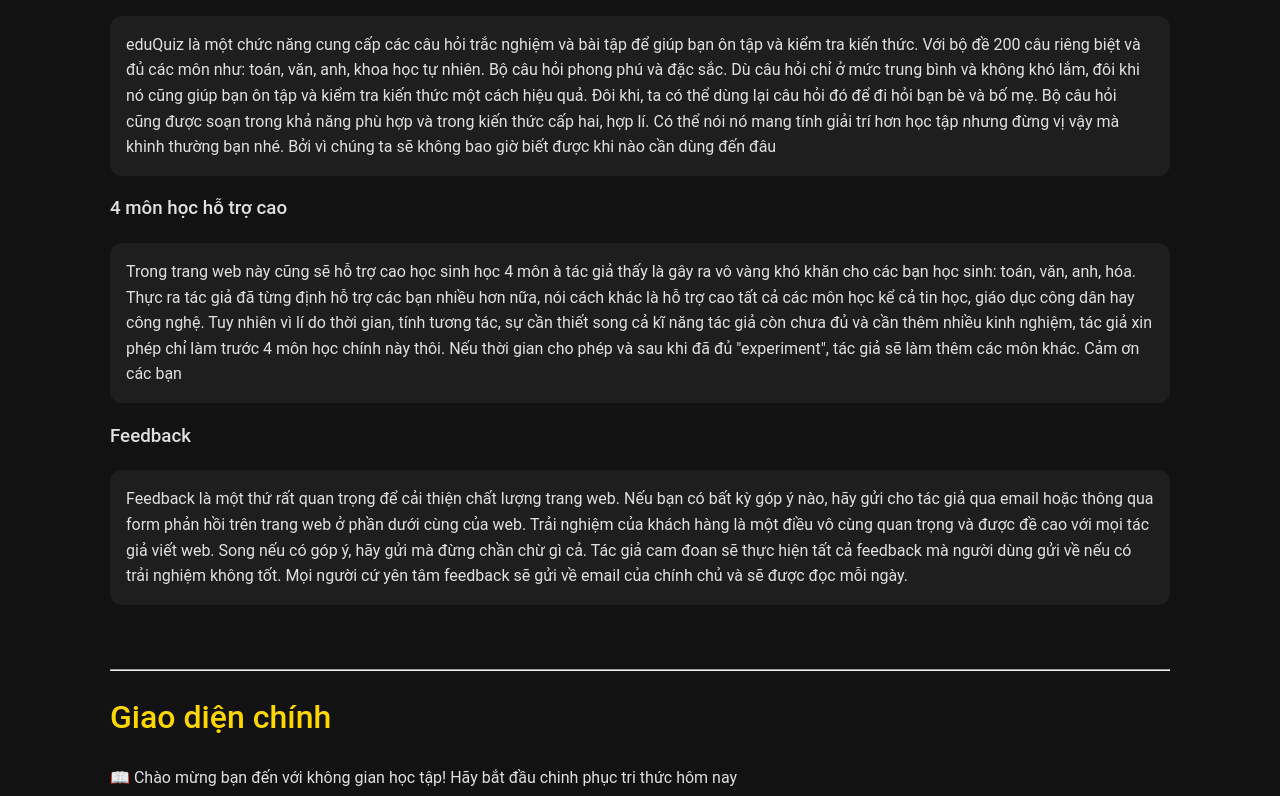
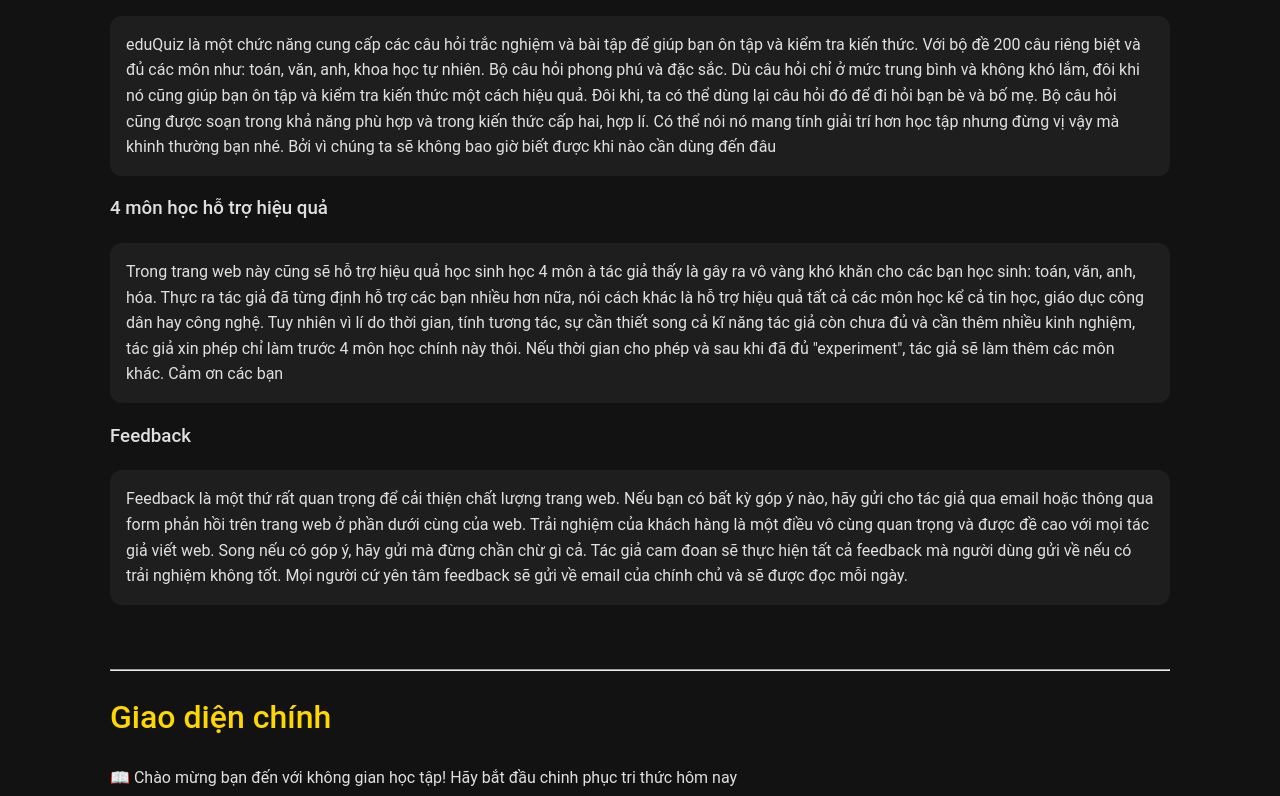
Before and after one commit to LeTrongMinhTu/eduSupport, a plain HTML site: page index.html in a window 1280 px wide. Shown: the part 1108-1904 px from the top of the page. Drawn offline with nearby package versions, Linux system fonts and the light colour scheme.

Commit message:
Final commit (sáng thứ 6)6

```diff
--- a/index.html
+++ b/index.html
@@ -3,10 +3,10 @@
 <head>
     <meta charset="UTF-8">
     <meta name="viewport" content="width=device-width, initial-scale=1.0">
-    <title>Ứng dụng học tập cấp 2</title>
+    <title>Website học tập cấp 2</title>
     <link rel="stylesheet" href="css\styles_index.css">
     <script src="js\script.js" defer></script>
-    <link rel="icon" type="image/png" href="asset/image/favicon.png">
+    <link rel="icon" type="image/png" href="asset/image/Index.png">
 </head>
 <script src="https://cdn.jsdelivr.net/npm/chart.js" defer></script>
 <script src="js/script.js" defer></script>
@@ -22,7 +22,7 @@
         </ul>
     </nav>
     <header>
-        <h1>ỨNG DỤNG HỌC TẬP CẤP 2</h1>
+        <h1>WEBSITE HỖ TRỢ HỌC TẬP CẤP 2</h1>
         <hr>
         <h2 id = "tim_hieu_chung">Tìm hiểu chung </h2>
         <p>Ứng dụng này được phát triển với mục đích hỗ trợ học tập, gồm các chức năng cơ bản như: hỗ trợ các môn học, máy tính
@@ -55,9 +55,9 @@
             nó cũng giúp bạn ôn tập và kiểm tra kiến thức một cách hiệu quả. Đôi khi, ta có thể dùng lại câu hỏi đó để đi hỏi bạn bè và bố mẹ. Bộ câu hỏi cũng được
             soạn trong khả năng phù hợp và trong kiến thức cấp hai, hợp lí. Có thể nói nó mang tính giải trí hơn học tập nhưng đừng vị vậy mà khinh thường bạn nhé.
             Bởi vì chúng ta sẽ không bao giờ biết được khi nào cần dùng đến đâu
-        <h3 id = "cau_hoi">4 môn học hỗ trợ cao </h3>
-        <p>Trong trang web này cũng sẽ hỗ trợ cao học sinh học 4 môn à tác giả thấy là gây ra vô vàng khó khăn cho các bạn học sinh: toán, văn, anh, hóa.
-            Thực ra tác giả đã từng định hỗ trợ các bạn nhiều hơn nữa, nói cách khác là hỗ trợ cao tất cả các môn học kể cả tin học, giáo dục công dân hay công nghệ.
+        <h3 id = "cau_hoi">4 môn học hỗ trợ hiệu quả </h3>
+        <p>Trong trang web này cũng sẽ hỗ trợ hiệu quả học sinh học 4 môn à tác giả thấy là gây ra vô vàng khó khăn cho các bạn học sinh: toán, văn, anh, hóa.
+            Thực ra tác giả đã từng định hỗ trợ các bạn nhiều hơn nữa, nói cách khác là hỗ trợ hiệu quả tất cả các môn học kể cả tin học, giáo dục công dân hay công nghệ.
             Tuy nhiên vì lí do thời gian, tính tương tác, sự cần thiết song cả kĩ năng tác giả còn chưa đủ và cần thêm nhiều kinh nghiệm, tác giả xin phép chỉ làm trước 4 môn
             học chính này thôi. Nếu thời gian cho phép và sau khi đã đủ "experiment", tác giả sẽ làm thêm các môn khác. Cảm ơn các bạn
         </p>
```
Also changed, not shown: subject/anh.html (+1 -1 lines), subject/hoa.html (+1 -0 lines), subject/toan.html (+1 -0 lines), subject/van.html (+1 -0 lines), asset/image/Anh.png (added), asset/image/Hóa.png (added), asset/image/Toán.png (added), asset/image/Văn.png (added), 2 other files.
